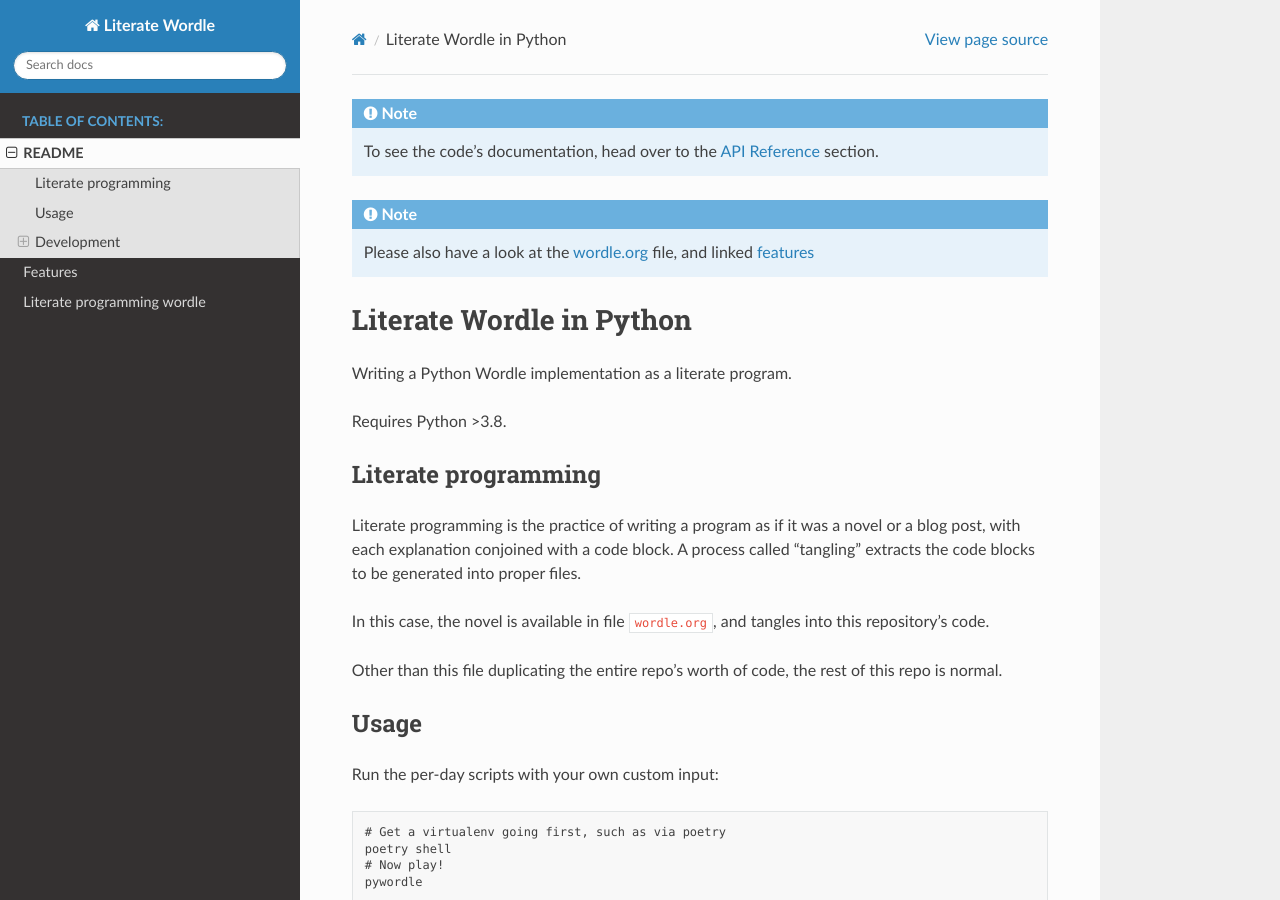
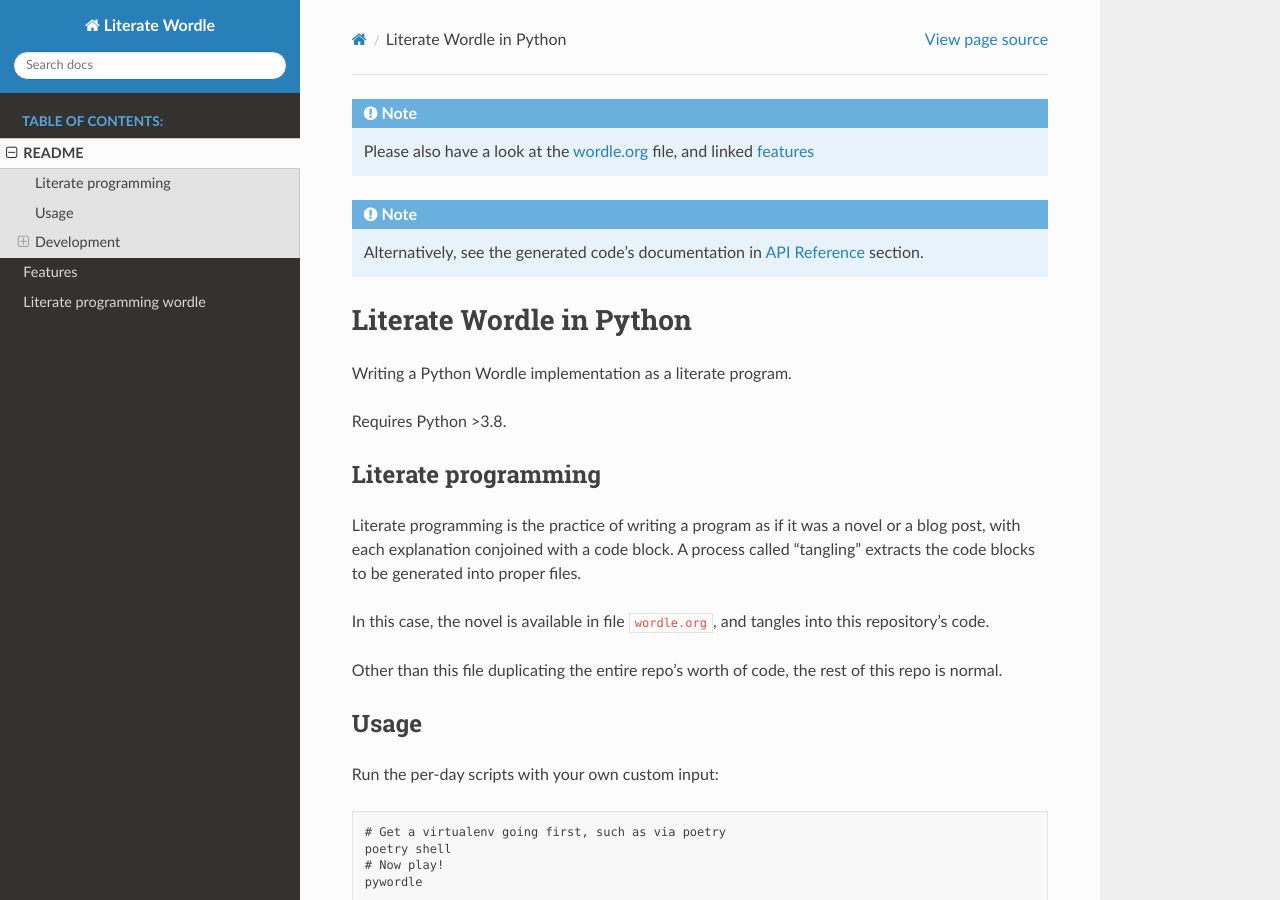
Before and after one commit to OverkillGuy/literate-wordle, a Sphinx documentation site: the page built from docs/source/readme.md, in a window 1280 px wide and 900 px high. Built offline with Sphinx 7.4.7 and the Read the Docs theme 2.0.0, drawn with Linux system fonts in a browser that asks for light colours.

````diff
--- a/docs/source/readme.md
+++ b/docs/source/readme.md
@@ -1,12 +1,10 @@
-
-```{eval-rst}
-.. note::
-   To see the code's documentation, head over to the `API Reference <autoapi/index.html>`_ section.
-```
 
 ```{note} Please also have a look at the [wordle.org](wordle) file, and linked [features](features.md)
 ```
-
+```{eval-rst}
+.. note::
+   Alternatively, see the generated code's documentation in `API Reference <autoapi/index.html>`_ section.
+```
 
 ```{include} ../../README.md
 ```
````
Also changed, not shown: docs/source/wordle.md (+8 -2 lines), .pre-commit-config.yaml.
